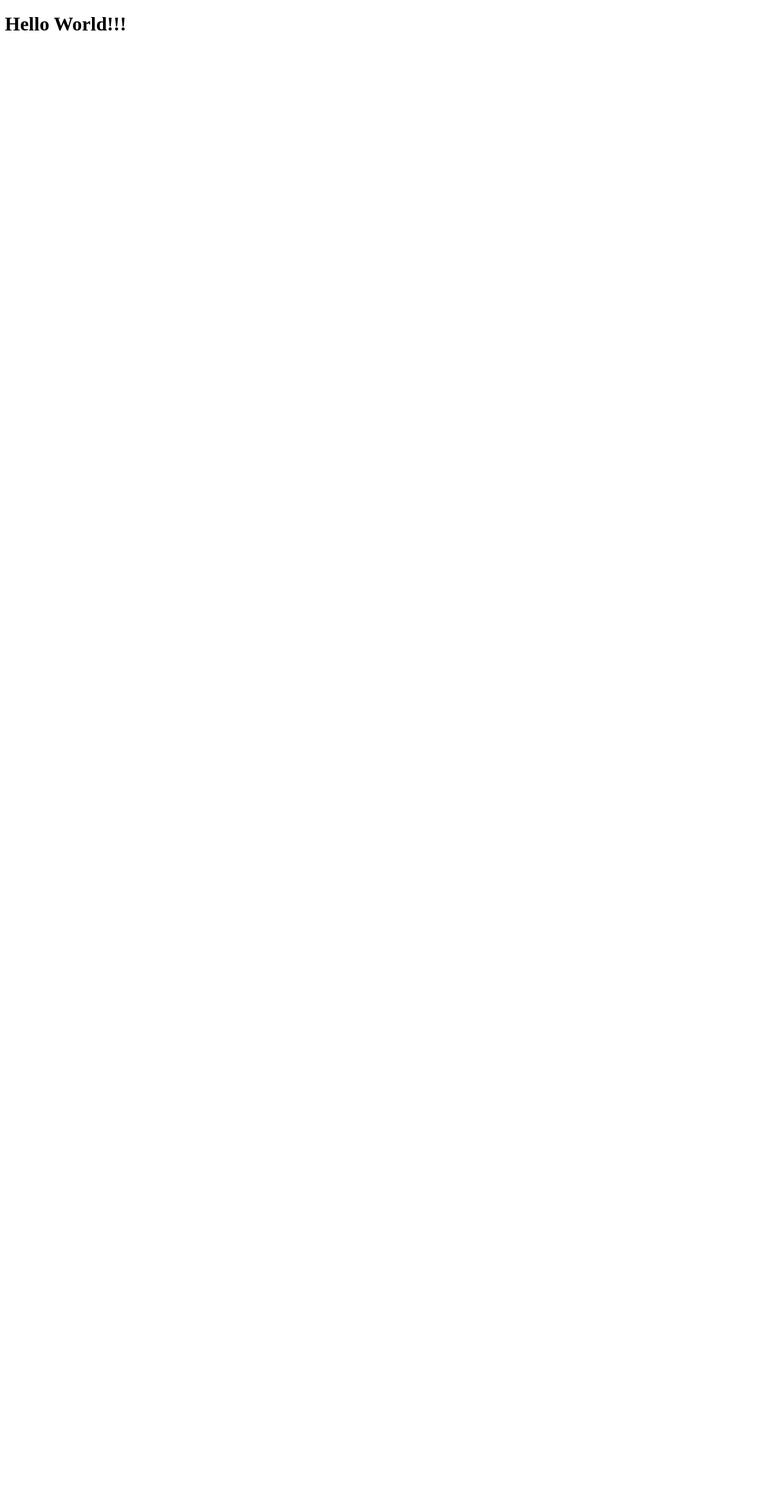
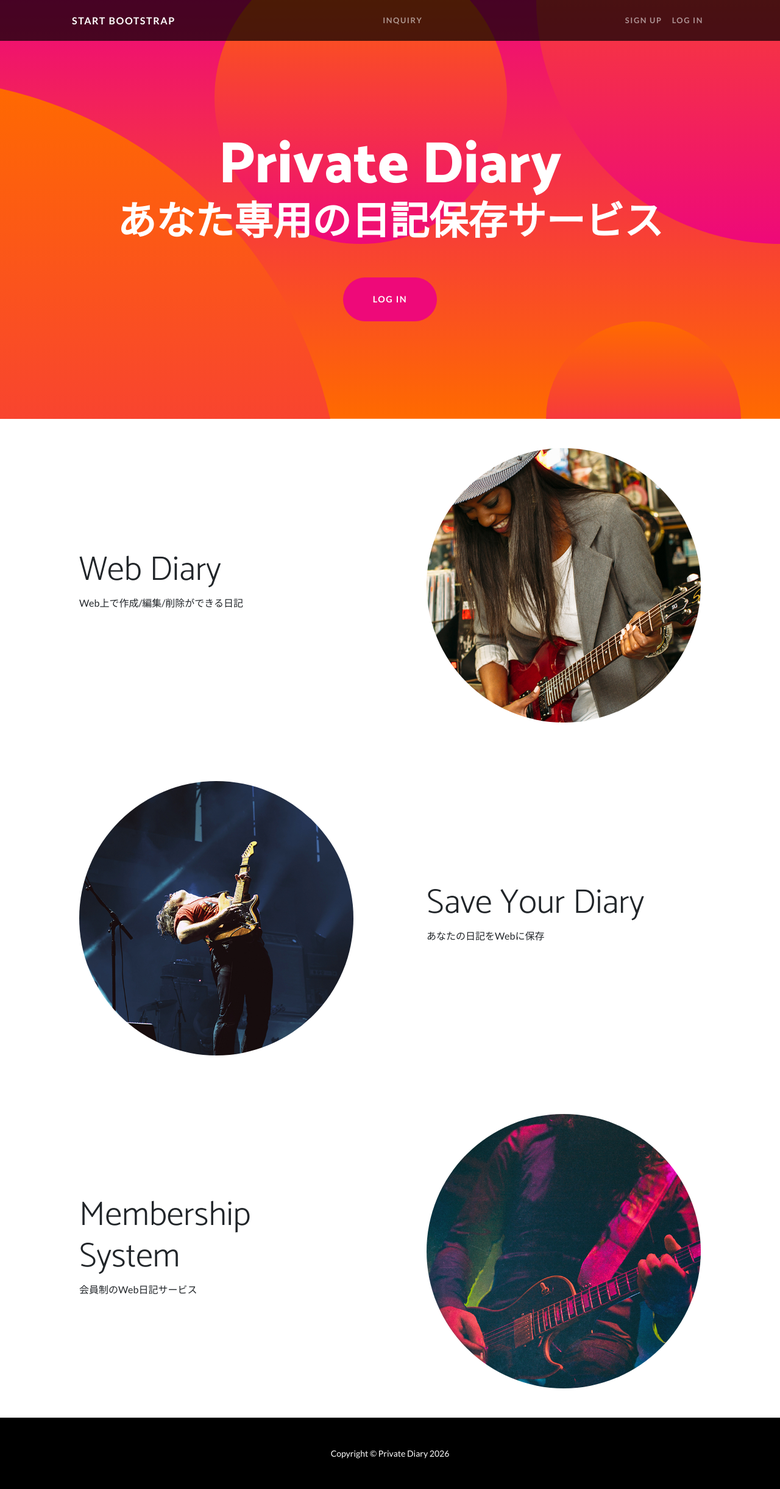
Before and after one commit to yasunobu-nonaka/first-django, a Django app: page / in a window 1280 px wide. Before the commit the page is almost empty. Shown: the whole page at 61% size. Before the commit the page ends 50 px from the top, so only its background shows below. Run offline with Django 5.2, Linux system fonts and the light colour scheme; some libraries are stand-ins or nearby versions.

Commit message:
Update index.html to use base.html

```diff
--- a/private_diary/diary/templates/index.html
+++ b/private_diary/diary/templates/index.html
@@ -1,13 +1,79 @@
-<!DOCTYPE html>
-<html lang="ja">
+<!-- prettier-ignore -->
+{% extends 'base.html' %}
 
-<head>
-    <meta charset="UTF-8">
-    <title>トップページ</title>
-</head>
+{% load static %}
 
-<body>
-    <h1>Hello World!!!</h1>
-</body>
+{% block title %}Web上にあなた専用の日記ページを保存できるサービス | Private Diary{% endblock %}
 
-</html>
+{% block header %}
+<header class="masthead text-center text-white">
+  <div class="masthead-content">
+    <div class="container">
+      <h1 class="masthead-heading mb-0">Private Diary</h1>
+      <h2 class="masthead-subheading mb-0">あなた専用の日記保存サービス</h2>
+      <a href="#" class="btn btn-primary btn-xl rounded-pill mt-5">LOG IN</a>
+    </div>
+  </div>
+  <div class="bg-circle-1 bg-circle"></div>
+  <div class="bg-circle-2 bg-circle"></div>
+  <div class="bg-circle-3 bg-circle"></div>
+  <div class="bg-circle-4 bg-circle"></div>
+</header>
+{% endblock %}
+
+<!-- prettier-ignore -->
+{% block contents %}
+<section>
+  <div class="container">
+    <div class="row align-items-center">
+      <div class="col-lg-6 order-lg-2">
+        <div class="p-5">
+          <img class="img-fluid rounded-circle" src="{% static 'assets/img/01.jpg' %}" alt="" />
+        </div>
+      </div>
+      <div class="col-lg-6 order-lg-1">
+        <div class="p-5">
+          <h2 class="display-4">Web Diary</h2>
+          <p>Web上で作成/編集/削除ができる日記</p>
+        </div>
+      </div>
+    </div>
+  </div>
+</section>
+
+<section>
+  <div class="container">
+    <div class="row align-items-center">
+      <div class="col-lg-6">
+        <div class="p-5">
+          <img class="img-fluid rounded-circle" src="{% static 'assets/img/02.jpg' %}" alt="" />
+        </div>
+      </div>
+      <div class="col-lg-6">
+        <div class="p-5">
+          <h2 class="display-4">Save Your Diary</h2>
+          <p>あなたの日記をWebに保存</p>
+        </div>
+      </div>
+    </div>
+  </div>
+</section>
+
+<section>
+  <div class="container">
+    <div class="row align-items-center">
+      <div class="col-lg-6 order-lg-2">
+        <div class="p-5">
+          <img class="img-fluid rounded-circle" src="{% static 'assets/img/03.jpg' %}" alt="" />
+        </div>
+      </div>
+      <div class="col-lg-6 order-lg-1">
+        <div class="p-5">
+          <h2 class="display-4">Membership System</h2>
+          <p>会員制のWeb日記サービス</p>
+        </div>
+      </div>
+    </div>
+  </div>
+</section>
+{% endblock %}
```
